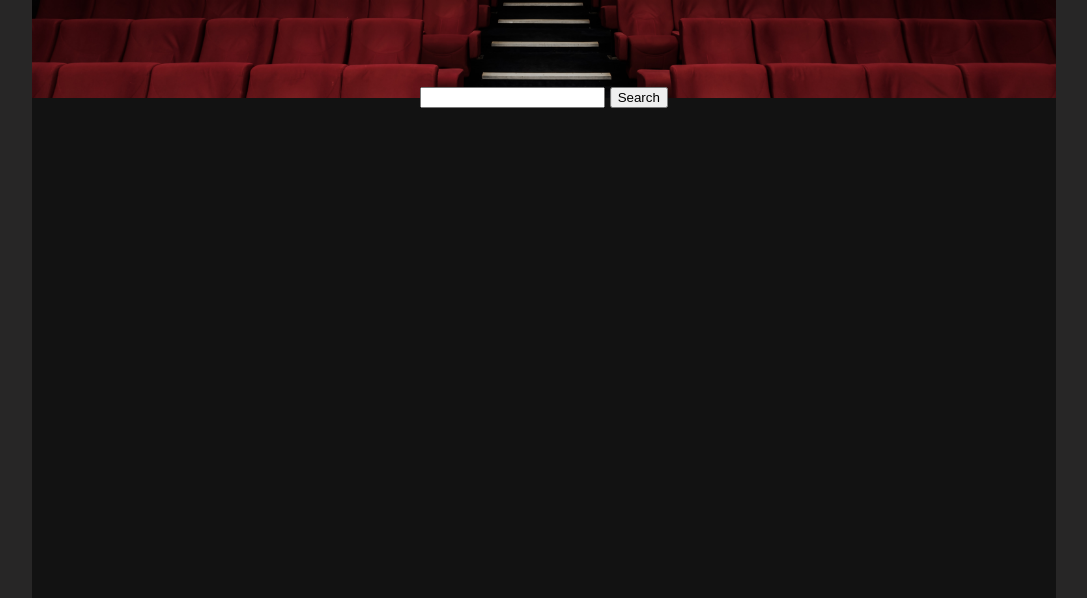
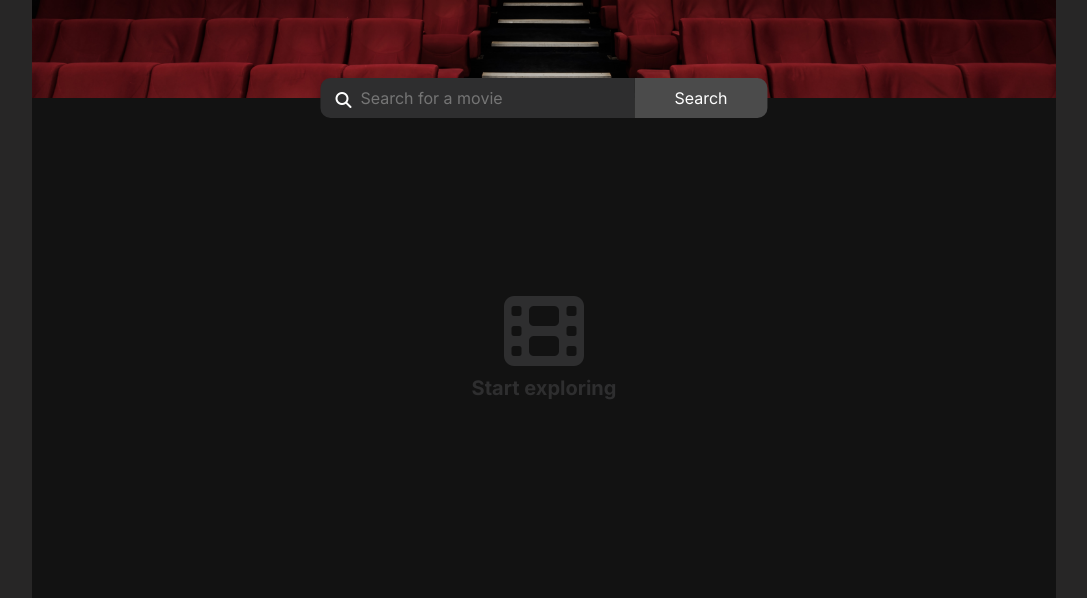
Before and after one commit to jan-blaska/scrimba-api-09-solo-movie-watchlist, a plain HTML site: page index.html in a window 1280 px wide. Shown: the part 202-800 px from the top of the page, without its empty margins (96-1183 px from the left). Drawn offline with Linux system fonts and the light colour scheme.

Commit message:
first page created - html, css

```diff
--- a/index.html
+++ b/index.html
@@ -23,12 +23,17 @@
         <header>
             <h1>Find your film</h1>
             <h4>My Watchlist</h4>
-            <div class="search-bar">
-                <input type="text" name="" id="">
+            <form class="search-bar">
+                <div>
+                    <i class="fa-solid fa-magnifying-glass"></i>
+                </div>
+                <input type="text" name="" id="" placeholder="Search for a movie">
                 <button>Search</button>
-            </div>
+            </form>
         </header>
-        <section>
+        <section id="section" class="section-align-to-center">
+            <i class="fa-solid fa-film"></i>
+            <h2>Start exploring</h2>
 
         </section>
     </div>
--- a/style.css
+++ b/style.css
@@ -31,7 +31,7 @@ header {
     display: flex;
     justify-content: space-between;
     align-items: center;
-    padding: 50px;
+    padding: 10px;
     background-image: url("/images/chairs-cinema.jpg");
     background-position: center;
     background-repeat: no-repeat;
@@ -39,24 +39,105 @@ header {
 }
 
 header h1 {
-    font-size: 3rem; /* 48px */
+    font-size: 1.375rem; /* 22px */
     font-weight: 700;
 }
 
 header h4 {
-    font-size: 1rem; /* 16px */
+    font-size: 0.875rem; /* 14px */
     font-weight: 500;
 }
 
 .search-bar {
     position: absolute;
-    bottom: -10px;
+    bottom: -20px;
     left: 50%;
     transform: translateX(-50%);
     z-index: 10;
+    display: flex;
+    align-items: center;
+}
+
+.search-bar input,
+.search-bar button {
+    font-size: 0.875rem; /* 14px */
+    padding: 10px 20px;
+    border: none;
+    color: #fff;
+    font-family: inherit;
+}
+
+.search-bar input {
+    position: relative;
+    background-color: #2E2E2F;
+    border-radius: 10px 0 0 10px;
+}
+
+.search-bar i {
+    display: none;
+}
+
+.search-bar button {
+    background-color: #4B4B4B;
+    cursor: pointer;
+    border-radius: 0 10px 10px 0;
+}
+
+@media (min-width: 768px) {
+    header {
+        padding: 50px;
+    }
+    header h1 {
+        font-size: 3rem; /* 48px */
+    }
+    header h4 {
+        font-size: 1rem; /* 16px */
+    }
+    .search-bar input,
+    .search-bar button {
+        font-size: 1rem; /* 16px */
+        padding: 10px 40px;
+        border: none;
+        color: #fff;
+        font-family: inherit;
+    }
+    .search-bar i {
+        display: block;
+        position: absolute;
+        z-index: 10;
+        bottom: 10px;
+        left: 15px;
+    }
 }
 
 /* -- SECTION -- */
 section {
     height: calc(100vh - 300px);
 }
+
+.section-align-to-center {
+    display: flex;
+    flex-direction: column;
+    justify-content: center;
+    align-items: center;
+    color: #2E2E2F;
+}
+
+.section-align-to-center i {
+    font-size: 50px;
+}
+
+.section-align-to-center h2 {
+    font-size: 1rem; /* 16px */
+    margin: 2px;
+}
+
+@media (min-width: 768px) {
+    .section-align-to-center i {
+        font-size: 80px;
+    }
+    .section-align-to-center h2 {
+        font-size: 1.25rem; /* 20px */
+        margin: 5px;
+    }
+}
```
